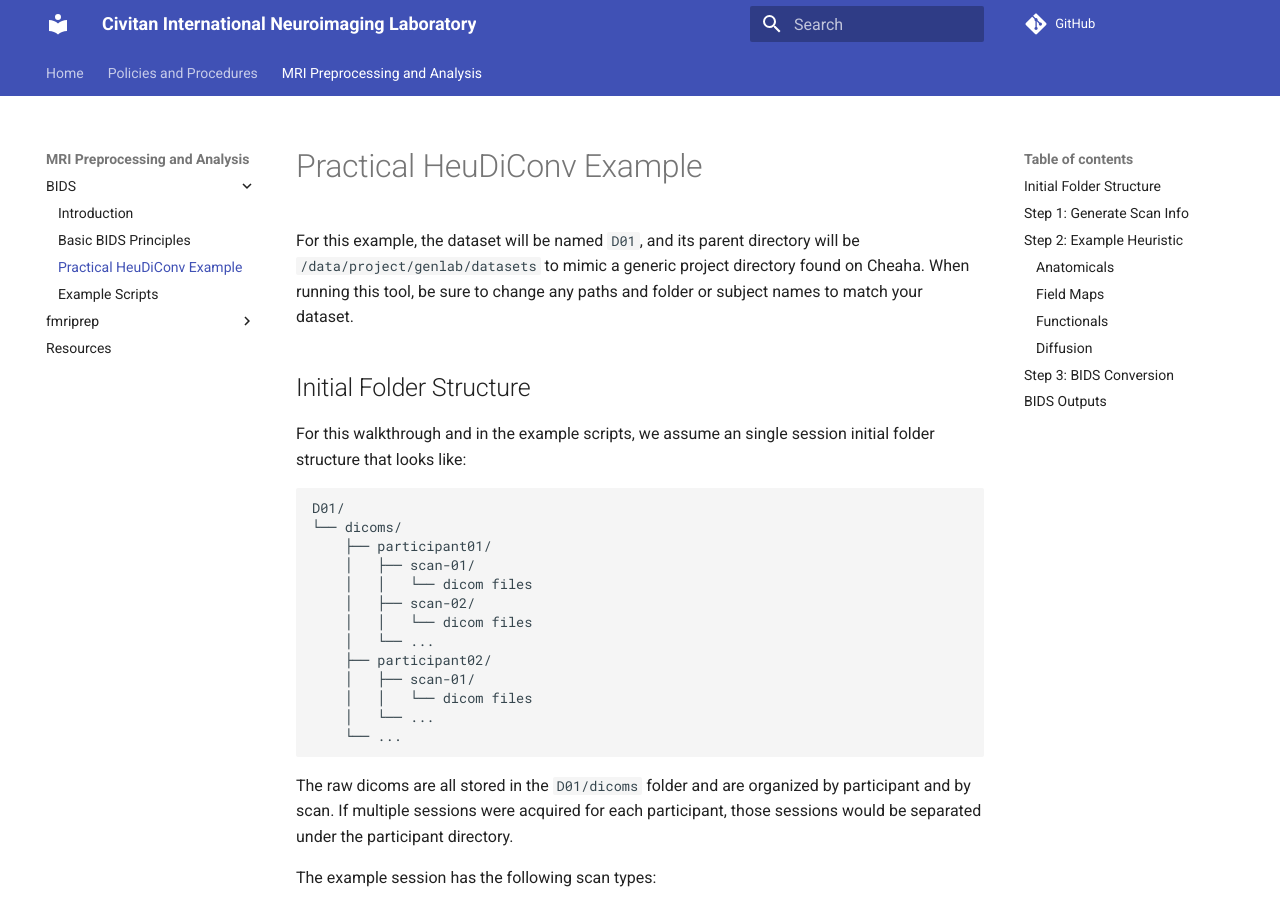
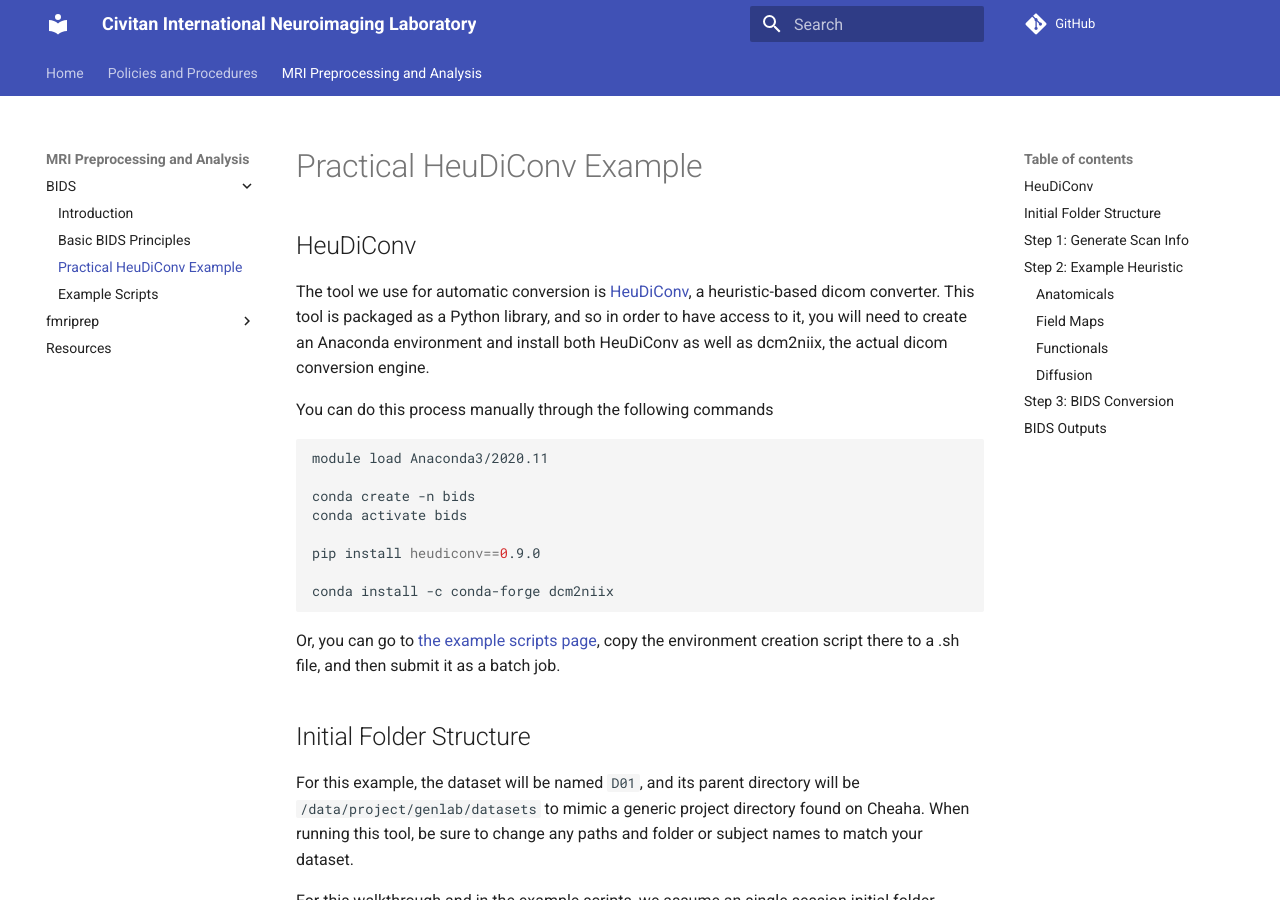
Before and after one commit to UAB-CINL/UAB-CINL.github.io, an MkDocs documentation site: the page built from docs/analysis/bids/practical-heudiconv.md, in a window 1280 px wide and 900 px high. Built offline with MkDocs 1.6.1 and Material for MkDocs 9.7.7, drawn with Linux system fonts in a browser that asks for light colours; comment, search, counter and statistics services are not loaded.

Commit message:
add info about installing heudiconv to the examples page

````diff
--- a/docs/analysis/bids/practical-heudiconv.md
+++ b/docs/analysis/bids/practical-heudiconv.md
@@ -1,8 +1,27 @@
 # Practical HeuDiConv Example
 
-For this example, the dataset will be named `D01`, and its parent directory will be `/data/project/genlab/datasets` to mimic a generic project directory found on Cheaha. When running this tool, be sure to change any paths and folder or subject names to match your dataset.
+## HeuDiConv
+
+The tool we use for automatic conversion is [HeuDiConv](https://github.com/nipy/heudiconv), a heuristic-based dicom converter. This tool is packaged as a Python library, and so in order to have access to it, you will need to create an Anaconda environment and install both HeuDiConv as well as dcm2niix, the actual dicom conversion engine.
+
+You can do this process manually through the following commands
+
+``` bash
+module load Anaconda3/2020.11
+
+conda create -n bids
+conda activate bids
+
+pip install heudiconv==0.9.0
+
+conda install -c conda-forge dcm2niix
+```
+
+Or, you can go to [the example scripts page](heudiconv-scripts.md#create-conda-environment), copy the environment creation script there to a .sh file, and then submit it as a batch job.
 
 ## Initial Folder Structure
+
+For this example, the dataset will be named `D01`, and its parent directory will be `/data/project/genlab/datasets` to mimic a generic project directory found on Cheaha. When running this tool, be sure to change any paths and folder or subject names to match your dataset.
 
 For this walkthrough and in the example scripts, we assume an single session initial folder structure that looks like:
 
````
